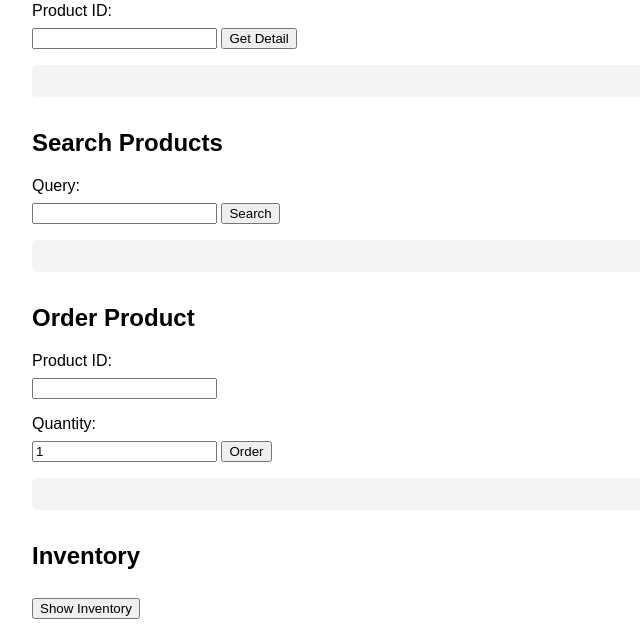
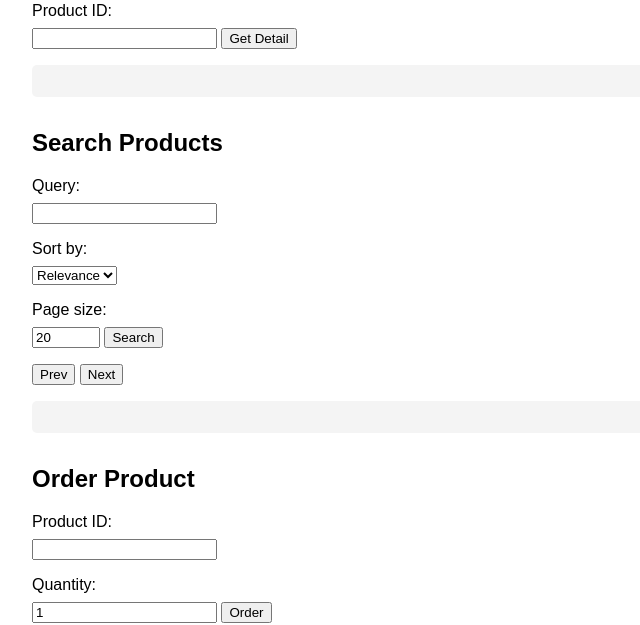
Before and after one commit to Nazeefahmed2023/aforro, a Python web app: template templates/aforro_demo.html in a window 1280 px wide. Shown: the part 293-918 px from the top of the page, without its empty margins (0-640 px from the left). Run offline with Jinja, Linux system fonts and the light colour scheme; the template is opened without the code that fills it, so the values that code supplies are empty.

Commit message:
Add pagination and sorting controls to product search frontend

```diff
--- a/templates/aforro_demo.html
+++ b/templates/aforro_demo.html
@@ -31,7 +31,20 @@
         <h2>Search Products</h2>
         <label for="searchQuery">Query:</label>
         <input type="text" id="searchQuery">
-        <button onclick="searchProducts()">Search</button>
+        <label for="sortSelect">Sort by:</label>
+        <select id="sortSelect">
+            <option value="relevance">Relevance</option>
+            <option value="price">Price</option>
+            <option value="newest">Newest</option>
+        </select>
+        <label for="pageSize">Page size:</label>
+        <input type="number" id="pageSize" value="20" min="1" style="width: 60px;">
+        <button onclick="searchProducts(1)">Search</button>
+        <div style="margin-top: 0.5rem;">
+            <button onclick="prevPage()">Prev</button>
+            <span id="pageInfo"></span>
+            <button onclick="nextPage()">Next</button>
+        </div>
         <div id="searchResults" class="result"></div>
     </section>
     <section>
@@ -50,6 +63,12 @@
     </section>
     <script>
         const apiBase = '/api';
+        let currentPage = 1;
+        let totalPages = 1;
+        let lastQuery = '';
+        let lastSort = 'relevance';
+        let lastPageSize = 20;
+        let lastResults = null;
         function fetchProducts() {
             fetch(`${apiBase}/products/`)
                 .then(r => r.json())
@@ -66,13 +85,42 @@
                     document.getElementById('productDetail').textContent = JSON.stringify(data, null, 2);
                 });
         }
-        function searchProducts() {
+        function searchProducts(page = 1) {
             const q = document.getElementById('searchQuery').value;
-            fetch(`${apiBase}/search/?q=${encodeURIComponent(q)}`)
+            const sort = document.getElementById('sortSelect').value;
+            const pageSize = parseInt(document.getElementById('pageSize').value) || 20;
+            lastQuery = q;
+            lastSort = sort;
+            lastPageSize = pageSize;
+            currentPage = page;
+            const params = new URLSearchParams({
+                q,
+                sort,
+                page: page.toString(),
+                page_size: pageSize.toString()
+            });
+            fetch(`${apiBase}/search/products/?${params.toString()}`)
                 .then(r => r.json())
                 .then(data => {
-                    document.getElementById('searchResults').textContent = JSON.stringify(data, null, 2);
+                    lastResults = data;
+                    document.getElementById('searchResults').textContent = JSON.stringify(data.results, null, 2);
+                    // Pagination info
+                    const total = data.count || 0;
+                    totalPages = Math.ceil(total / pageSize) || 1;
+                    document.getElementById('pageInfo').textContent = `Page ${currentPage} of ${totalPages}`;
                 });
+        }
+
+        function prevPage() {
+            if (currentPage > 1) {
+                searchProducts(currentPage - 1);
+            }
+        }
+
+        function nextPage() {
+            if (currentPage < totalPages) {
+                searchProducts(currentPage + 1);
+            }
         }
         function orderProduct() {
             const product = document.getElementById('orderProductId').value;
```
